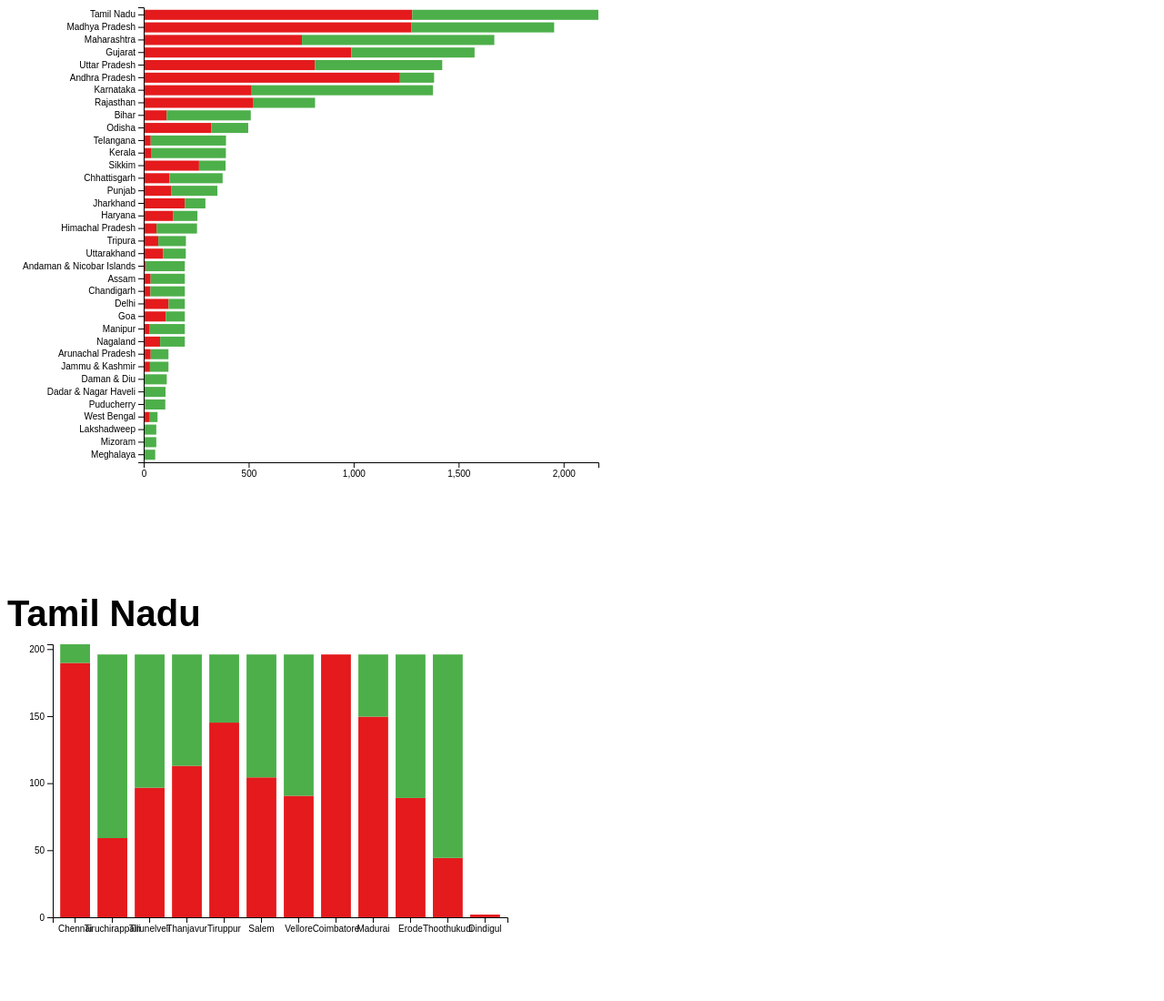
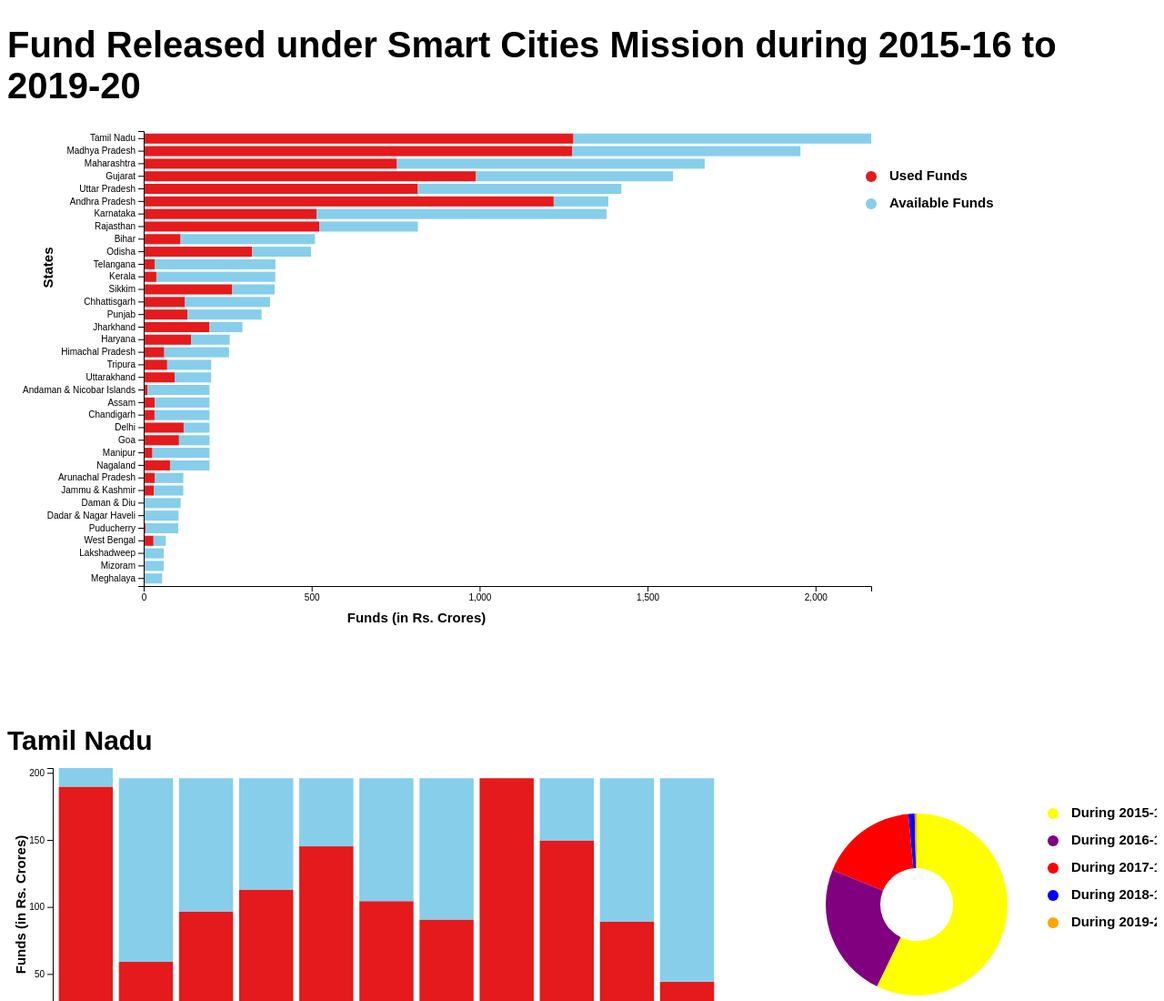
Before and after one commit to iamakshatjain/Information-Visualization---D3, a plain HTML site: page index.html in a window 1280 px wide. Shown: the top 1100 px of the page at 91% size. Drawn offline with nearby package versions, Linux system fonts and the light colour scheme.

Commit message:
feat: pie chart, legends and labels

```diff
--- a/index.html
+++ b/index.html
@@ -5,6 +5,7 @@
         <script type="text/javascript" src="https://d3js.org/d3.v6.min.js"></script>
     </head>
     <body>
+        <h1 style="font:bold 40px Sans-serif">Fund Released under Smart Cities Mission during 2015-16 to 2019-20</h1>
         <svg width="100%" height="17000" id="#container">
             <g id="graph"></g>
             <g id="cities"></g>
@@ -18,17 +19,19 @@
             container.attr('scrollHeight', svgHeight + 500);
         }
 
-        function showData(data) {            // transforming data
+        function showData(data) {
+            // transforming data
             const stateToFunds = {};
             for(let city of data){
                 const state = city['State/UT'];
                 const funds = +city['Total Central Release'];
                 const utilisedFunds = +city['Utilisation of GOI Funds'];
                 const cityName = city['Name of City'];
-                const funds2015 = +city['During 2015-16'];
-                const funds2016 = +city['During 2016-17'];
-                const funds2017 = +city['During 2017-18'];
-                const funds2018 = +city['During 2018-19'];
+                const funds2015 = isNaN(+city['During 2015-16']) ? 0 : +city['During 2015-16'];
+                const funds2016 = isNaN(+city['During 2016-17']) ? 0 : +city['During 2016-17'];
+                const funds2017 = isNaN(+city['During 2017-18']) ? 0 : +city['During 2017-18'];
+                const funds2018 = isNaN(+city['During 2018-19']) ? 0 : +city['During 2018-19'];
+                const funds2019 = isNaN(+city['During 2019-20']) ? 0 : +city['During 2019-20'];
                 if(state !== 'Total')
                 {
                     if(state in stateToFunds){
@@ -38,13 +41,15 @@
                         stateToFunds[state]['fundsPerYear'][1] += funds2016;
                         stateToFunds[state]['fundsPerYear'][2] += funds2017;
                         stateToFunds[state]['fundsPerYear'][3] += funds2018;
+                        stateToFunds[state]['fundsPerYear'][4] += funds2019;
 
                     } else {
-                        stateToFunds[state] = {}
-                        stateToFunds[state]['availableFunds'] = funds;
-                        stateToFunds[state]['utilisedFunds'] = utilisedFunds;
-                        stateToFunds[state]['cities'] = [];
-                        stateToFunds[state]['fundsPerYear'] = [0, 0, 0, 0];
+                        stateToFunds[state] = {
+                            availableFunds: funds,
+                            utilisedFunds: utilisedFunds,
+                            cities: [],
+                            fundsPerYear: [funds2015, funds2016, funds2017, funds2018, funds2019]
+                        };
                     }
                     stateToFunds[state]['cities'].push({city:cityName, availableFunds: funds-utilisedFunds, utilisedFunds: utilisedFunds});
                 }
@@ -60,7 +65,7 @@
             const stackedData = d3.stack().keys(subgroups)(stateToFundsArray);
             var color = d3.scaleOrdinal()
                 .domain(subgroups)
-                .range(['#e41a1c','#4daf4a']);
+                .range(['#e41a1c','#87ceeb']);
 
             // scalling
             const min = d3.min(stateToFundsArray, d => +d.availableFunds+d.utilisedFunds);
@@ -68,7 +73,7 @@
             const max = d3.max(stateToFundsArray, d => +d.availableFunds+d.utilisedFunds);
 
             const height = 500;
-            const width = 500;
+            const width = 800;
             const sideShift = 150;
 
             // scalling
@@ -76,8 +81,9 @@
             const cityScale = d3.scaleBand().domain(stateToFundsArray.map(d => d.state)).range([0, height]).padding(0.2);
 
             // binding the data
-            const drawSpace = d3.select('#graph').selectAll('g').data(stackedData);
-            drawSpace.enter().append("g")
+            const drawSpace = d3.select('#graph');
+
+            drawSpace.selectAll('g').data(stackedData).enter().append("g")
                 .attr("fill", d => color(d.key))
             .selectAll('rect')
             .data(d => d)
@@ -86,16 +92,35 @@
                 .attr('width', d => widthScale(d[1] - d[0]))
                 .attr("height", cityScale.bandwidth())
                 .attr('x', d => sideShift + widthScale(d[0]))
-                .attr('y', d => cityScale(d.data.state));
+                .attr('y', d => cityScale(d.data.state))
+
+            drawSpace.append("circle").attr("cx",width + sideShift).attr("cy",50).attr("r", 6).style("fill", "#e41a1c")
+            drawSpace.append("circle").attr("cx",width + sideShift).attr("cy",80).attr("r", 6).style("fill", "#87ceeb")
+            drawSpace.append("text").attr("x", width + sideShift + 20).attr("y", 50).text("Used Funds").style("font", "bold 15px Sans-serif").attr("alignment-baseline","middle")
+            drawSpace.append("text").attr("x", width + sideShift + 20).attr("y", 80).text("Available Funds").style("font", "bold 15px Sans-serif").attr("alignment-baseline","middle")
 
             // axis
-            const xAxis = d3.select('#graph').append('g');
-            const yAxis = d3.select('#graph').append('g');
+            const xAxis = drawSpace.append('g');
+            const yAxis = drawSpace.append('g');
             const axisB = d3.axisBottom(widthScale)
                             .ticks(5);
             const axisL = d3.axisLeft(cityScale).ticks(5);
             xAxis.call(axisB)
                 .style('transform', 'translate(' + sideShift + 'px,' + height + 'px)');
+            xAxis.append("text")
+                .style("text-anchor", "middle")
+                .style("transform",
+                        "translate(300px, 40px)")
+                .style("fill", "black")
+                .style("font", "bold 15px Sans-serif")
+                .text("Funds (in Rs. Crores)");
+            yAxis.append("text")
+                .style("text-anchor", "middle")
+                .style("transform", "rotate(-90deg) translate(-150px, -100px)")
+                .style("fill", "black")
+                .style("font", "bold 15px Sans-serif")
+                .text("States");
+
             yAxis.call(axisL)
                 .style('transform', 'translate(' + sideShift + 'px,0px)');
 
@@ -121,20 +146,45 @@
             const stackedData = d3.stack().keys(subgroups)(citiesData);
             var color = d3.scaleOrdinal()
                 .domain(subgroups)
-                .range(['#e41a1c','#4daf4a']);
+                .range(['#e41a1c','#87ceeb']);
 
             const height = 300;
-            const width = 500;
+            const width = 800;
             const sideShift = 50;
 
             // scalling
             const barHeightScale = d3.scaleLinear().domain([0, max]).range([height, 0]);
-            const cityScale = d3.scaleBand().domain(citiesData.map(d => d.city)).range([0, width]).padding(0.2);
-            const colorScale = d3.scaleLinear().domain([min, median, max]).range(['yellow', 'orange', 'red']);
+            const cityScale = d3.scaleBand().domain(citiesData.map(d => d.city)).range([0, width]).padding(0.1);
+            const pieColorScale = d3.scaleOrdinal().domain([0, 1, 2, 3, 4]).range(['yellow', 'purple', 'red', 'blue', 'orange']);
 
             // binding the citiesData
-            const drawSpace = d3.select('#graph').append('g').attr('id', state).style('transform', `translate(0px, ${verticalMovementOffset + (index)*1.5*height}px)`);
-            drawSpace.append('text').text(state).attr('y', '-20px').style('font', 'bold 40px Sans-serif');
+            const drawSpace = d3.select('#cities').append('g').attr('id', state).style('transform', `translate(0px, ${verticalMovementOffset + (index)*1.5*height}px)`);
+            drawSpace.append('text').text(state).attr('y', '-20px').style('font', 'bold 30px Sans-serif');
+
+            // pie chart
+            const outerRadius = 100;
+            const innerRadius = 40;
+            const pie = d3.pie();
+            const arc = d3.arc().innerRadius(innerRadius).outerRadius(outerRadius);
+            drawSpace.selectAll('path').data(pie(fundsPerYear)).enter().append('path')
+                .attr('d', arc)
+                .style('transform', `translate(${width + outerRadius*2}px, ${1.5*outerRadius}px)`)
+                .attr("fill", d => pieColorScale(d.index));
+
+            drawSpace.append("circle").attr("cx",width + 3*outerRadius + sideShift).attr("cy",50).attr("r", 6).style("fill", "yellow")
+            drawSpace.append("text").attr("x", width + 3*outerRadius + sideShift + 20).attr("y", 50).text("During 2015-16").style("font", "bold 15px Sans-serif").attr("alignment-baseline","middle")
+
+            drawSpace.append("circle").attr("cx",width + 3*outerRadius + sideShift).attr("cy",80).attr("r", 6).style("fill", "purple")
+            drawSpace.append("text").attr("x", width + 3*outerRadius + sideShift + 20).attr("y", 80).text("During 2016-17").style("font", "bold 15px Sans-serif").attr("alignment-baseline","middle")
+
+            drawSpace.append("circle").attr("cx",width + 3*outerRadius + sideShift).attr("cy",110).attr("r", 6).style("fill", "red")
+            drawSpace.append("text").attr("x", width + 3*outerRadius + sideShift + 20).attr("y", 110).text("During 2017-18").style("font", "bold 15px Sans-serif").attr("alignment-baseline","middle")
+
+            drawSpace.append("circle").attr("cx",width + 3*outerRadius + sideShift).attr("cy",140).attr("r", 6).style("fill", "blue")
+            drawSpace.append("text").attr("x", width + 3*outerRadius + sideShift + 20).attr("y", 140).text("During 2018-19").style("font", "bold 15px Sans-serif").attr("alignment-baseline","middle")
+
+            drawSpace.append("circle").attr("cx",width + 3*outerRadius + sideShift).attr("cy",170).attr("r", 6).style("fill", "orange")
+            drawSpace.append("text").attr("x", width + 3*outerRadius + sideShift + 20).attr("y", 170).text("During 2019-20").style("font", "bold 15px Sans-serif").attr("alignment-baseline","middle")
 
             drawSpace.append('g').selectAll('rect').data(stackedData).enter().append("g")
                 .attr("fill", d => color(d.key))
@@ -147,6 +197,11 @@
                 .attr('x', d => cityScale(d.data.city) + sideShift)
                 .attr('y', d => barHeightScale(d[1]));
 
+            drawSpace.append("circle").attr("cx",sideShift).attr("cy",height + 50).attr("r", 6).style("fill", "#e41a1c")
+            drawSpace.append("circle").attr("cx",4*sideShift).attr("cy",height + 50).attr("r", 6).style("fill", "#87ceeb")
+            drawSpace.append("text").attr("x", sideShift + 20).attr("y", height + 50).text("Used Funds").style("font", "bold 15px Sans-serif").attr("alignment-baseline","middle")
+            drawSpace.append("text").attr("x", 4*sideShift + 20).attr("y", height + 50).text("Available Funds").style("font", "bold 15px Sans-serif").attr("alignment-baseline","middle")
+
             // axis
             const xAxis = drawSpace.append('g');
             const yAxis = drawSpace.append('g');
@@ -154,8 +209,21 @@
             const axisL = d3.axisLeft(barHeightScale).ticks(5);
             xAxis.call(axisB)
                 .style('transform', 'translate(' + sideShift + 'px,' + height + 'px)');
+            xAxis.append("text")
+                .style("text-anchor", "middle")
+                .style("transform",
+                        "translate(500px, 40px)")
+                .style("fill", "black")
+                .style("font", "bold 15px Sans-serif")
+                .text("Cities");
             yAxis.call(axisL)
                 .style('transform', 'translate(' + sideShift + 'px,0px)');
+            yAxis.append("text")
+                .style("text-anchor", "middle")
+                .style("transform", "rotate(-90deg) translate(-150px, -30px)")
+                .style("fill", "black")
+                .style("font", "bold 15px Sans-serif")
+                .text("Funds (in Rs. Crores)");
         }
     </script>
 </html>
```
